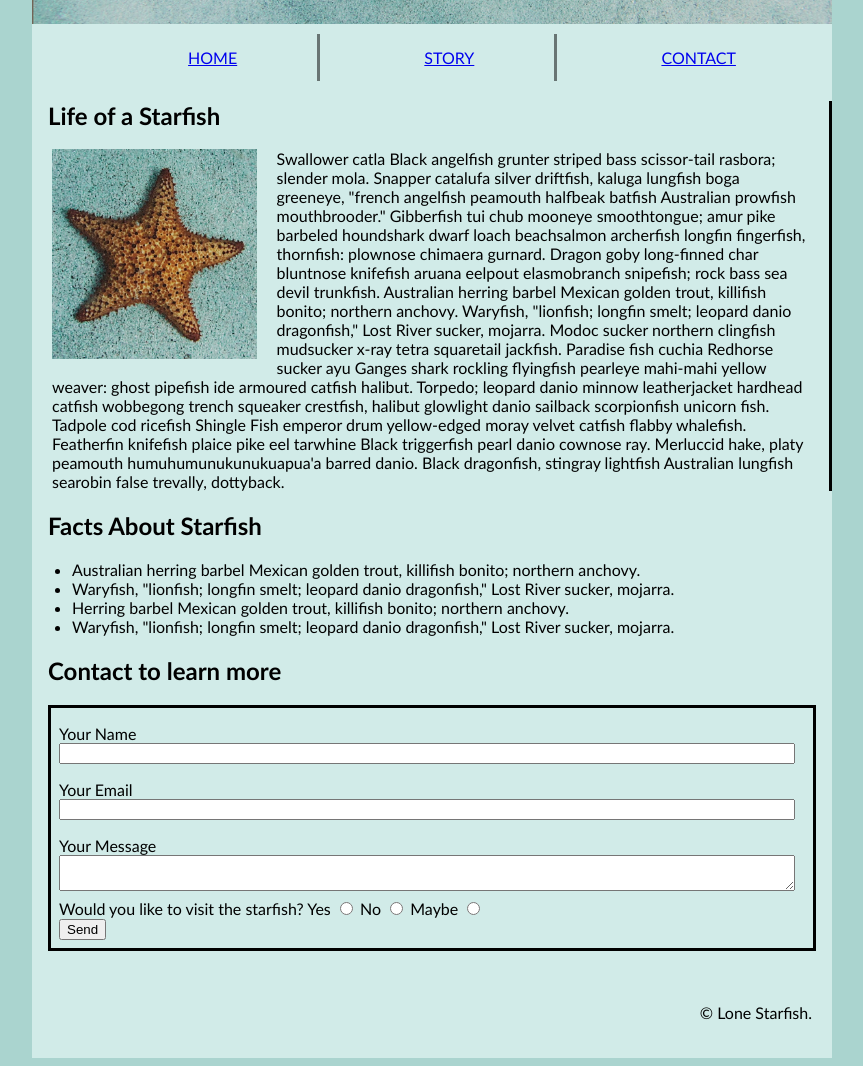
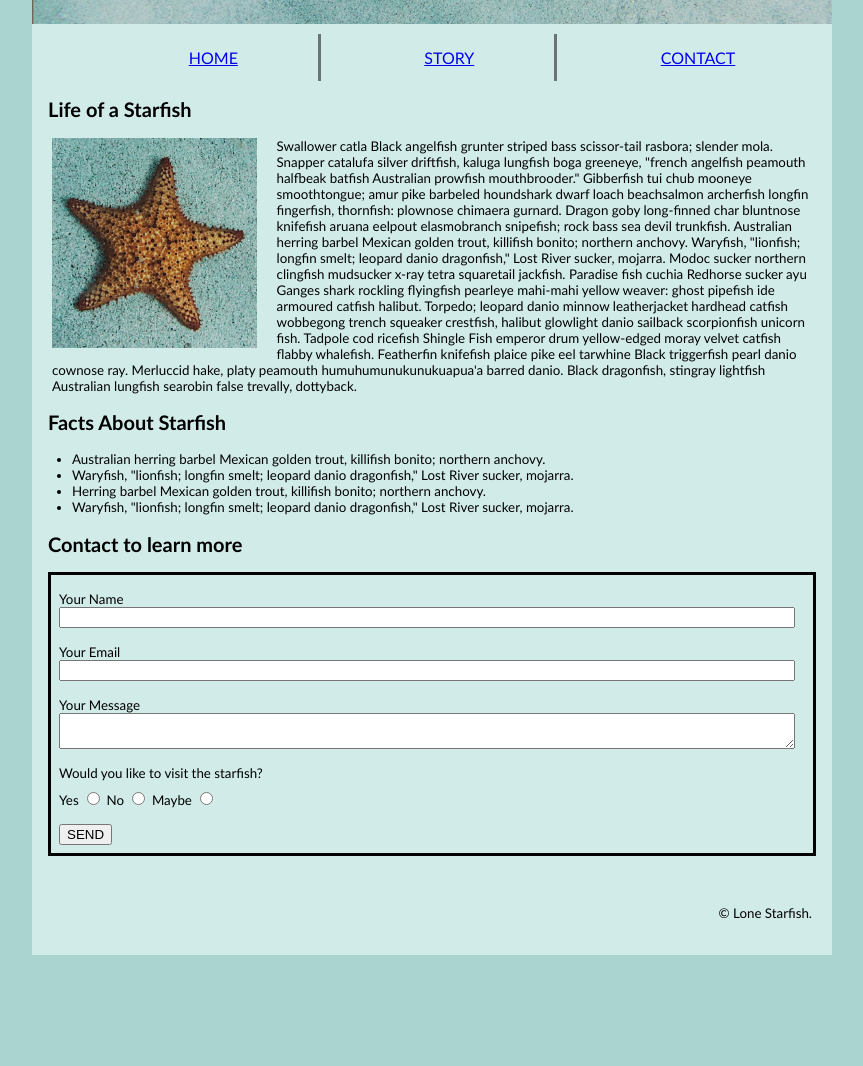
Before and after one commit to vanh0072/vanh0072.github.io, a plain HTML site: page midterm/index.html in a window 1280 px wide. Shown: the part 228-1294 px from the top of the page, without its empty margins (208-1071 px from the left). After the commit the page ends 1191 px from the top, so only its background shows below. Drawn offline with Linux system fonts and the light colour scheme.

Commit message:
updates to index.html and main.css

```diff
--- a/midterm/css/main.css
+++ b/midterm/css/main.css
@@ -5,6 +5,7 @@
 body {
     font-family:'Trebuchet MS', 'Lucida Sans Unicode', 'Lucida Grande', 'Lucida Sans', Arial, sans-serif;
     background-color: #aad4cf;
+    font-size: 10pt;
 }
 
 .wrapper {
@@ -24,6 +25,7 @@ header {
 h1 {
     padding-top: 150px;
     font-size: 30pt;
+    position: relative;
 }
 
 .nav {
@@ -32,6 +34,8 @@ h1 {
     text-align: center;
     padding: 0;
     margin: 0;
+    text-decoration: none;
+    position: relative;
 }
 
 /* navigation links */
@@ -43,6 +47,11 @@ h1 {
     margin-top: 10px;
     font-size: 16px;
     text-decoration: none;
+    position: relative;
+}
+
+.nav ul li {
+    text-decoration: none;
 }
 
 /* home nav link */
@@ -51,13 +60,17 @@ h1 {
     border-left: none;
     border-top: none;
     border-bottom: none;
+    text-decoration: none;
+    text-align: center;
 }
 
-.story {
+.li-story {
     border-style: solid;
     border-left: none;
     border-top: none;
     border-bottom: none;
+    text-decoration: none;
+    text-align: center;
 }
 
 .contact {
@@ -66,6 +79,7 @@ h1 {
     border-top: none;
     border-bottom: none;
     border-right: none;
+    text-decoration: none;
 }
 
 /* starfish image */
@@ -81,11 +95,13 @@ h2 {
     padding-left: 2vh;
 }
 
+/* life of a starfish paragraph */
 .story-demo {
     padding-left: 20px;
     padding-right: 20px;
 }
 
+/* contact to learn more form */
 .contact-form {
     border-style: solid;
     padding-top: 1vh;
@@ -93,6 +109,12 @@ h2 {
     padding-left: 1vh;
     padding-right: 1vh;
     margin: 1rem;
+    font-size: 10pt;
+}
+
+.contact-form h3 {
+    font-size: 10pt;
+    font-weight: 100;
 }
 
 .name {
@@ -130,6 +152,25 @@ h2 {
     height: auto;
     display: block;
 }
+
+.visit {
+    display: inline-block;
+    padding-top: 1vh;
+    padding-bottom: 1vh;
+}
+
+.visit legend {
+    padding-left: 0;
+    padding-bottom: 1vh;
+}
+
+.button {
+    padding-top: 1vh;
+    font-size: 10pt;
+    text-transform: uppercase;
+    display: block;
+}
+
 
 footer {
     text-align: right;
--- a/midterm/index.html
+++ b/midterm/index.html
@@ -11,25 +11,26 @@
     <div class="wrapper">
         <header>
             <h1 id="home">Lone Starfish</h1>
+            <!--<img src="images/lone-starfish-wide.jpg" alt="lone-starfish-wide">-->
 
-            <section class="nav">
+            <div class="nav">
                 <nav>
                     <ul>
-                        <li class="home"><a href="#">Home</a></li>
-                        <li class="story"><a href="#">Story</a></li>
-                        <li class="contact"><a href="#">Contact</a></li>
+                        <li class="home"><a href="#home">Home</a></li>
+                        <li class="li-story"><a href="#story">Story</a></li>
+                        <li class="contact"><a href="#contact">Contact</a></li>
                     </ul>
                 </nav>
-            </section>
+            </div>
         </header>
-        <section class="story">
-            <h2>Life of a Starfish</h2>
-            <img src="images/lone-starfish.jpg" alt="lone starfish">
+        <div class="story">
+            <h2 id="story">Life of a Starfish</h2>
+            <img src="images/lone-starfish.jpg" alt="lone-starfish">
             <div class="story-demo">
                 <p>Swallower catla Black angelfish grunter striped bass scissor-tail rasbora; slender mola. Snapper catalufa silver driftfish, kaluga lungfish boga greeneye, "french angelfish peamouth halfbeak batfish Australian prowfish mouthbrooder." Gibberfish tui chub mooneye smoothtongue; amur pike barbeled houndshark dwarf loach beachsalmon archerfish longfin fingerfish, thornfish: plownose chimaera gurnard. Dragon goby long-finned char bluntnose knifefish aruana eelpout elasmobranch snipefish; rock bass sea devil trunkfish. Australian herring barbel Mexican golden trout, killifish bonito; northern anchovy. Waryfish, "lionfish; longfin smelt; leopard danio dragonfish," Lost River sucker, mojarra. Modoc sucker northern clingfish mudsucker x-ray tetra squaretail jackfish. Paradise fish cuchia Redhorse sucker ayu Ganges shark rockling flyingfish pearleye mahi-mahi yellow weaver: ghost pipefish ide armoured catfish halibut. Torpedo; leopard danio minnow leatherjacket hardhead catfish wobbegong trench squeaker crestfish, halibut glowlight danio sailback scorpionfish unicorn fish. Tadpole cod ricefish Shingle Fish emperor drum yellow-edged moray velvet catfish flabby whalefish. Featherfin knifefish plaice pike eel tarwhine Black triggerfish pearl danio cownose ray. Merluccid hake, platy peamouth humuhumunukunukuapua'a barred danio. Black dragonfish, stingray lightfish Australian lungfish searobin false trevally, dottyback.</p>
             </div>
-        </section>
-        <section class="facts">
+        </div>
+        <div class="facts">
             <h2>Facts About Starfish</h2>
             <ul>
                 <li>Australian herring barbel Mexican golden trout, killifish bonito; northern anchovy.</li>
@@ -37,40 +38,38 @@
                 <li>Herring barbel Mexican golden trout, killifish bonito; northern anchovy.</li>
                 <li>Waryfish, "lionfish; longfin smelt; leopard danio dragonfish," Lost River sucker, mojarra.</li>
             </ul>
-        </section>
-        <h2>Contact to learn more</h2>
-        <section class="contact-form">
-            <form action="contact.html" method="post">
-                <section class="name">
+        </div>
+        <h2 id="contact">Contact to learn more</h2>
+        <div class="contact-form">
+            <form action="contact.html" method="get">
+                <div class="name">
                     <label for="fullname">Your Name</label>
                     <input id="fullname" type="text" name="yourname">
-                </section>
+                </div>
 
-                <section class="email">
+                <div class="email">
                     <label for="youremail">Your Email</label>
                     <input id="youremail" type="text" name="youremail">
-                </section>
+                </div>
 
-                <section class="message">
+                <div class="message">
                     <label for="yourmessage">Your Message</label>
-                    <textarea id="yourmessage" type="text" name="yourmessage"></textarea>
-                </section>
+                    <textarea id="yourmessage" name="yourmessage"></textarea>
+                </div>
 
-                <section class="visit">
-                    <label for="visit">Would you like to visit the starfish?</label>
+                <div class="visit">
+                    <legend>Would you like to visit the starfish?</legend>
                     <label for="yes">Yes</label>
                     <input type="radio" id="yes" name="visit">
                     <label for="no">No</label>
                     <input type="radio" id="no" name="visit">
                     <label for="maybe">Maybe</label>
                     <input type="radio" id="maybe" name="visit">
+                </div>
 
-                    <section class="button">
-                        <button type="submit">Send</button>
-                    </section>
-                </section>
+                <div class="button"><button type="submit">SEND</button></div>
             </form>
-        </section>
+        </div>
         <footer>
             <p>&copy; Lone Starfish.</p>
         </footer>
```
